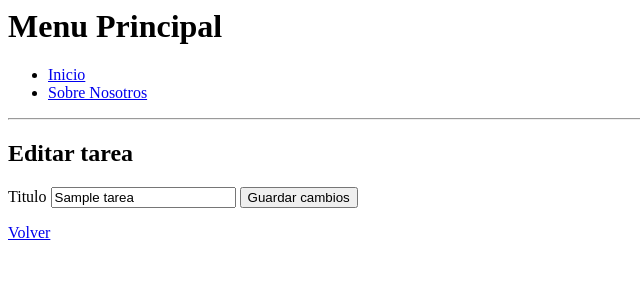
After one commit to ripolnick8281/Practica_4, a Flask app: page /tareas/editar/1 in a window 1280 px wide. The commit adds this page. Shown: the top 300 px of the page, without its empty margins (0-640 px from the left). Run offline with Flask 3, Linux system fonts and the light colour scheme; tables that the repository leaves empty hold one stand-in row (values such as "Sample post").

Commit message:
Actualización con metodo Editar

```diff
--- a/app.py
+++ b/app.py
@@ -33,7 +33,7 @@ def ensure_database_exists(database_uri):
 
 app = Flask(__name__)
 app.config['SECRET_KEY'] = 'secret1234'
-app.config["SQLALCHEMY_DATABASE_URI"] = "mysql+pymysql://root:@localhost:3306/db_tareas"
+app.config["SQLALCHEMY_DATABASE_URI"] = "mysql+pymysql://root:@localhost:3308/db_tareas"
 # initialize the app with the extension
 ensure_database_exists(app.config["SQLALCHEMY_DATABASE_URI"])
 db.init_app(app)
--- a/routes.py
+++ b/routes.py
@@ -23,6 +23,18 @@ def sobrenosotros():
     tareas = Tarea.query.order_by(Tarea.id.desc()).all()
     return render_template('sobrenosotros.html', form=formulario, tareas=tareas)
 
+@app.route('/tareas/editar/<int:tarea_id>', methods=['GET', 'POST'])
+def editar_tarea(tarea_id):
+    tarea = Tarea.query.get_or_404(tarea_id)
+    formulario = formularios.FormAgregarTareas()
+
+    if formulario.validate_on_submit():
+        tarea.titulo = formulario.titulo.data
+        db.session.commit()
+        return redirect(url_for('sobrenosotros'))
+
+    formulario.titulo.data = tarea.titulo
+    return render_template('editar_tarea.html', form=formulario, tarea=tarea)
 
 @app.route('/tareas/eliminar/<int:tarea_id>', methods=['POST'])
 def eliminar_tarea(tarea_id):
--- /dev/null
+++ b/templates/editar_tarea.html
@@ -0,0 +1,14 @@
+{% extends "base.html" %}
+
+{% block contenido %}
+<h2>Editar tarea</h2>
+
+<form action="{{ url_for('editar_tarea', tarea_id=tarea.id) }}" method="post">
+    {{ form.csrf_token() }}
+    {{ form.titulo.label }}
+    {{ form.titulo }}
+    {{ form.enviar(value='Guardar cambios') }}
+</form>
+
+<p><a href="{{ url_for('sobrenosotros') }}">Volver</a></p>
+{% endblock %}
--- a/templates/sobrenosotros.html
+++ b/templates/sobrenosotros.html
@@ -3,7 +3,7 @@
 {% block contenido %}
 <h2>Taller Apps - Sobre nosotros</h2>
 <h4>Bienvenido a este sitio de taller .....</h4>
-
+ <a href="{{ url_for('editar_tarea', tarea_id=tarea.id) }}">Editar</a>
 <form action="{{ url_for('sobrenosotros') }}" method="post">
     {{ form.csrf_token() }}
     {{ form.titulo.label }}
```
